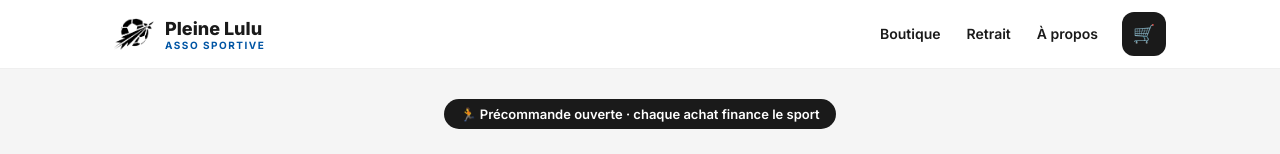
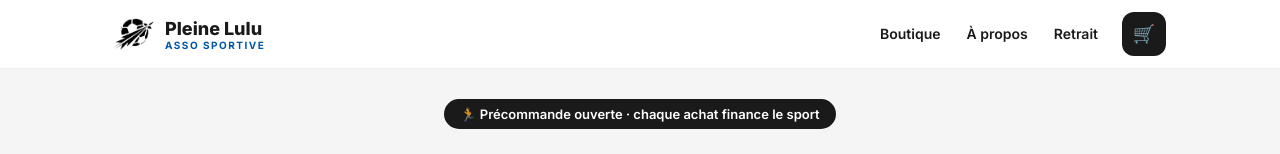
Before and after one commit to totolr/boutique-pleinelulu, a React (Vite) app: page / in a window 1280 px wide. Shown: the top 154 px of the page. Built offline with nearby package versions, Linux system fonts and the light colour scheme; no server answers; the database is empty.

Commit message:
fix: menu dans l'ordre du défilement (À propos avant Retrait)

```diff
--- a/src/App.jsx
+++ b/src/App.jsx
@@ -59,8 +59,8 @@ function Nav() {
         </a>
         <div style={{ display: "flex", alignItems: "center", gap: 22 }}>
           <a href="#boutique" className="pl-nav-link">Boutique</a>
+          <a href="#apropos" className="pl-nav-link">À propos</a>
           <a href="#zone" className="pl-nav-link">Retrait</a>
-          <a href="#apropos" className="pl-nav-link">À propos</a>
           <button
             className="pl-burger"
             aria-label="Menu"
@@ -145,11 +145,11 @@ function Nav() {
             <a href="#boutique" className="pl-mobile-link" onClick={() => setMenuOpen(false)}>
               Boutique
             </a>
+            <a href="#apropos" className="pl-mobile-link" onClick={() => setMenuOpen(false)}>
+              À propos
+            </a>
             <a href="#zone" className="pl-mobile-link" onClick={() => setMenuOpen(false)}>
               Retrait
-            </a>
-            <a href="#apropos" className="pl-mobile-link" onClick={() => setMenuOpen(false)}>
-              À propos
             </a>
           </div>
         )}
```
